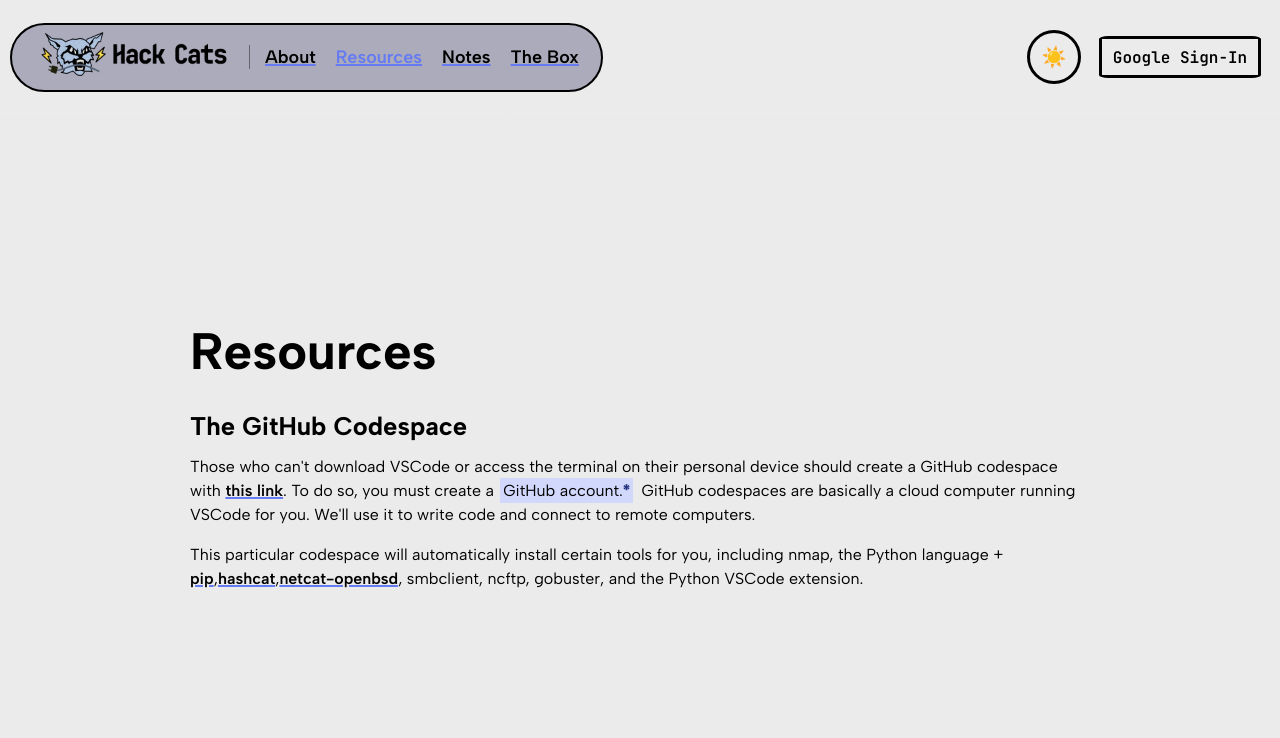
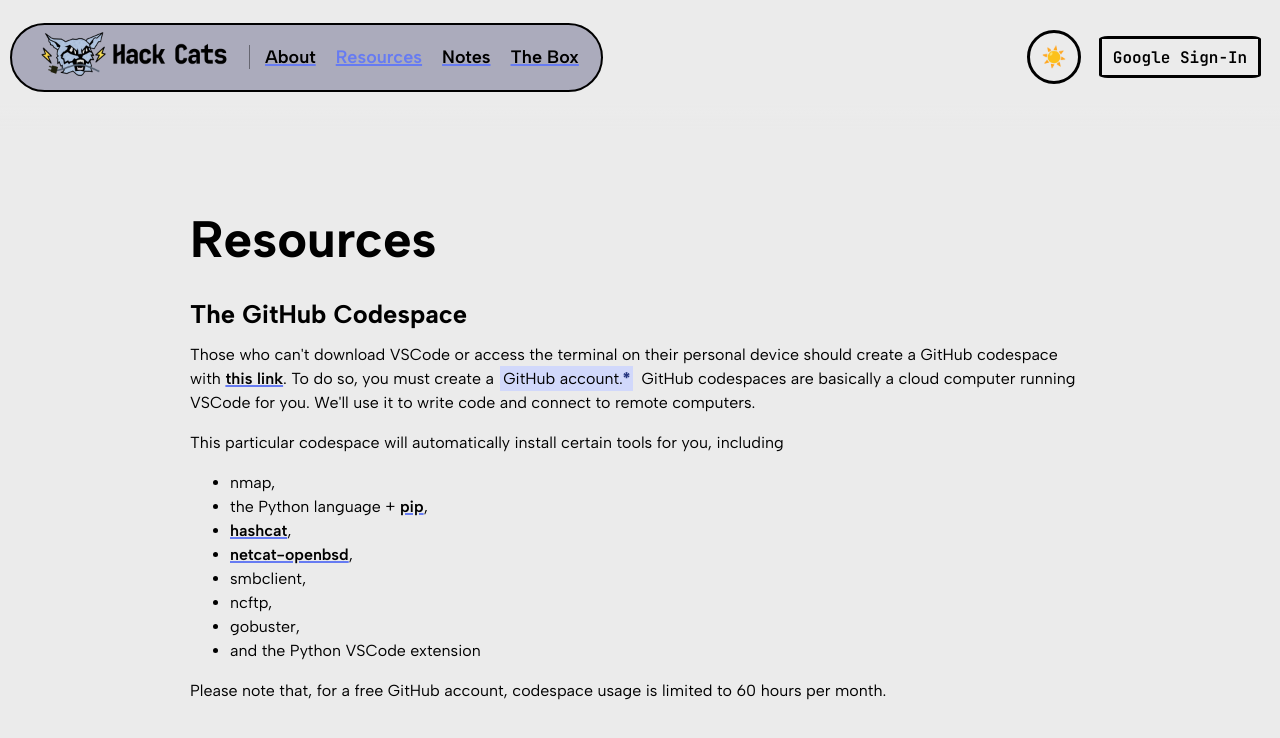
Before and after one commit to scepterb/cyber-cats, a React (Vite) app in the folder client/: page /resources in a window 1280 px wide. Shown: the top 738 px of the page. Built offline with nearby package versions, Linux system fonts and the light colour scheme; no server answers; the HTML template or start-up script is replaced by a standard one.

Commit message:
Fix list of tools in `/Resources`

```diff
--- a/client/src/pages/Resources.tsx
+++ b/client/src/pages/Resources.tsx
@@ -16,14 +16,17 @@ export default function Resources() {
         </p>
         <p>
           This particular codespace will automatically install certain tools for you, including
-          nmap,
-          the Python language + <TooltipLink href="https://pypi.org/project/pip/" tooltip="pip on pypi.org">pip</TooltipLink>,
-          <TooltipLink href="https://hashcat.net/wiki/doku.php?id=hashcat" tooltip="hashcat.net">hashcat</TooltipLink>,
-          <TooltipLink href="https://man.openbsd.org/nc.1" tooltip="man.openbsd.org">netcat-openbsd</TooltipLink>,
-          smbclient,
-          ncftp,
-          gobuster,
-          and the Python VSCode extension.
+          <ul>
+            <li>nmap,</li>
+            <li>the Python language + <TooltipLink href="https://pypi.org/project/pip/" tooltip="pip on pypi.org">pip</TooltipLink>,</li>
+            <li><TooltipLink href="https://hashcat.net/wiki/doku.php?id=hashcat" tooltip="hashcat.net">hashcat</TooltipLink>,</li>
+            <li><TooltipLink href="https://man.openbsd.org/nc.1" tooltip="man.openbsd.org">netcat-openbsd</TooltipLink>,</li>
+            <li>smbclient,</li>
+            <li>ncftp,</li>
+            <li>gobuster,</li>
+            <li>and the Python VSCode extension</li>
+          </ul>
+          Please note that, for a free GitHub account, codespace usage is limited to 60 hours per month.
         </p>
       </div>
     </>
```
